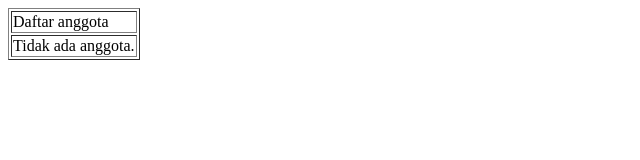
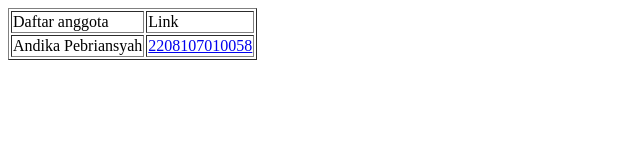
Before and after one commit to andikapebriansyah22/POPL-2024-KelompokAPNBA, a plain HTML site: page index.html in a window 1280 px wide. Shown: the whole page, without its empty margins (0-640 px from the left). Drawn offline with Linux system fonts and the light colour scheme.

Commit message:
make link to 2208107010058

```diff
--- a/index.html
+++ b/index.html
@@ -7,9 +7,11 @@
     <table border="”0”">
       <tr>
         <td>Daftar anggota</td>
+        <td>Link</td>
       </tr>
       <tr>
-        <td>Tidak ada anggota.</td>
+        <td>Andika Pebriansyah</td>
+        <td><a href="2208107010058.html">2208107010058</a></td>
       </tr>
     </table>
   </body>
```
Also changed, not shown: 2208107010058.html (renamed from index-20240905AP.html).
